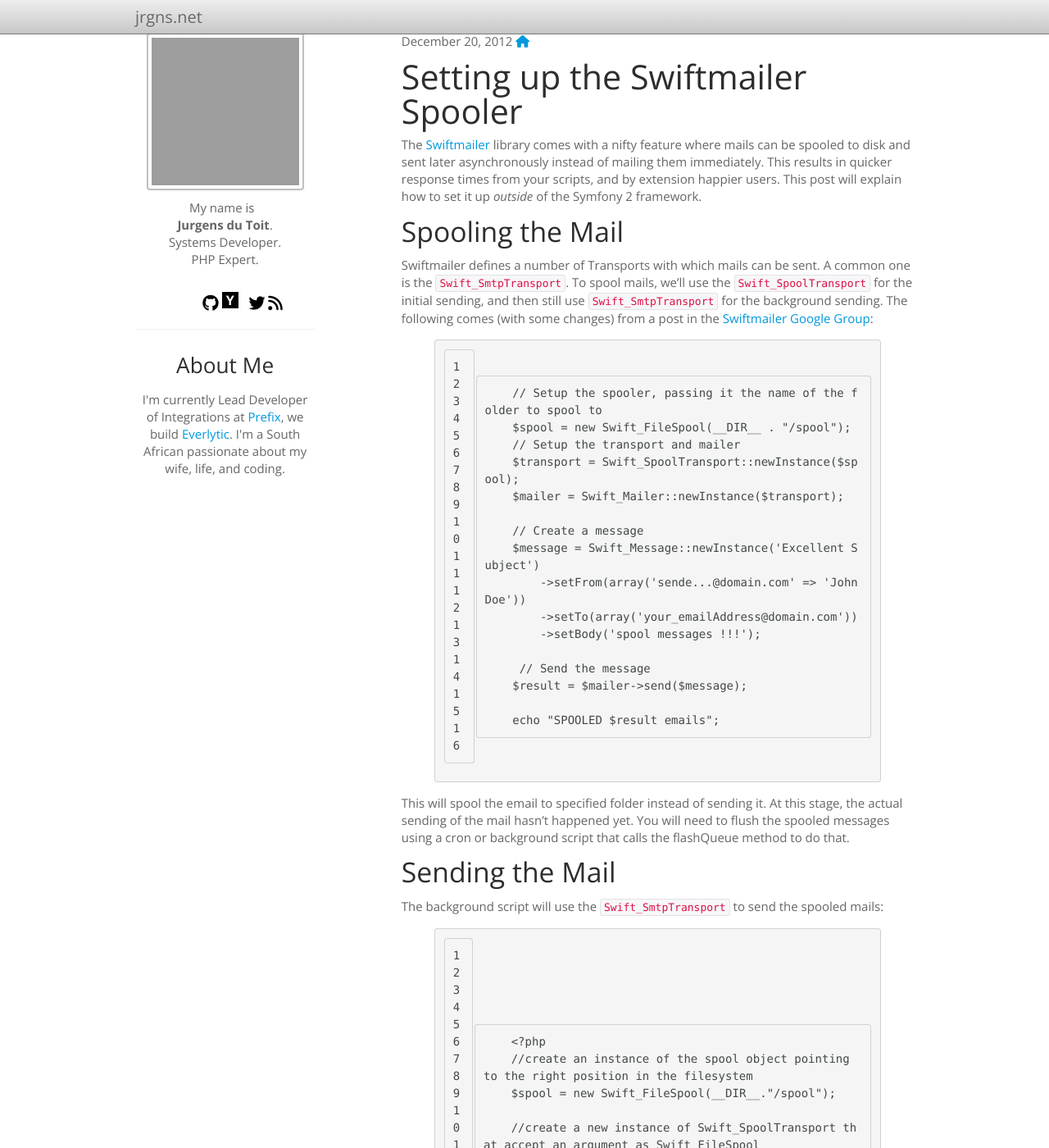
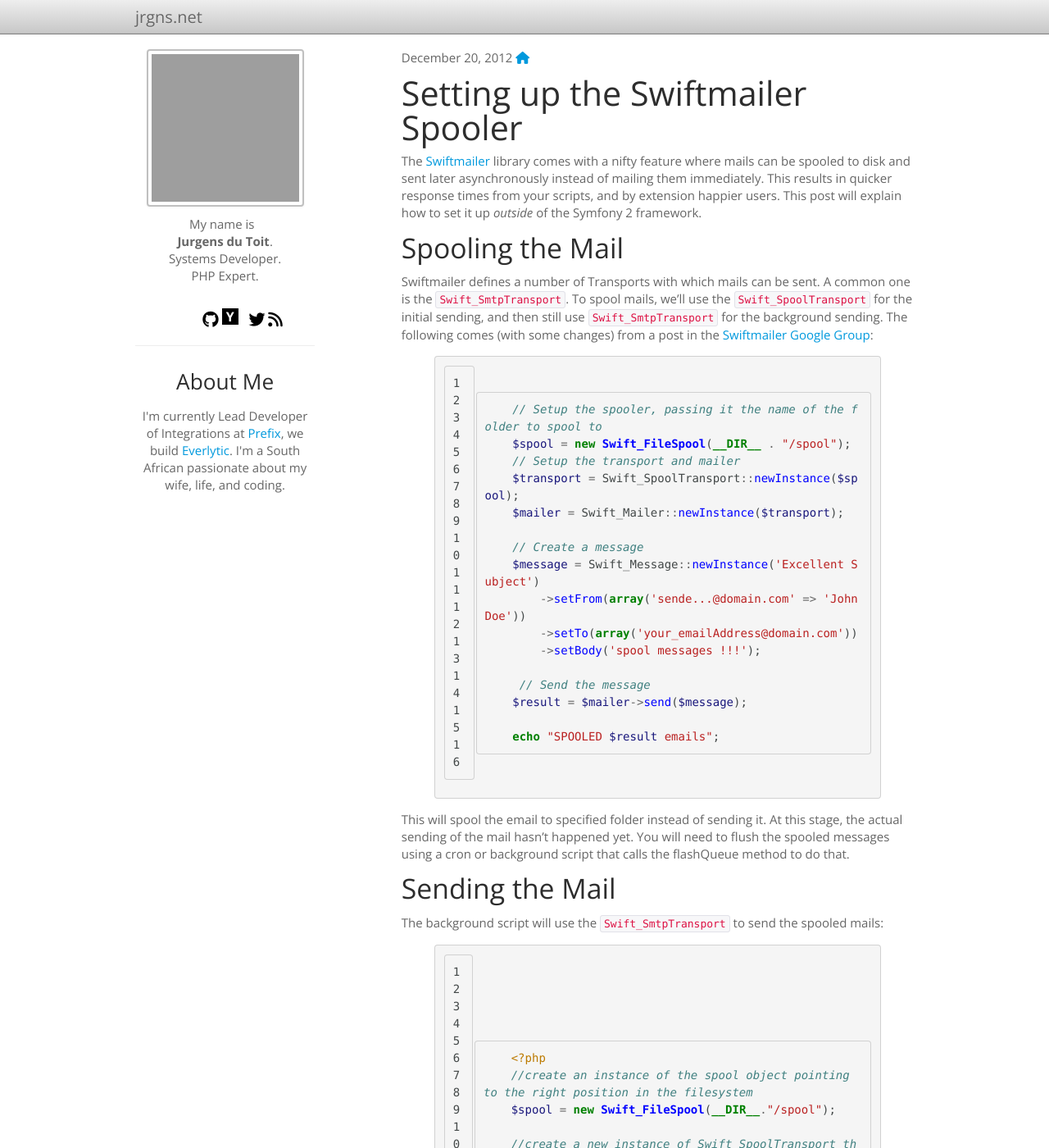
Before and after one commit to jrgns/jrgns.github.com, a Jekyll site: the page built from _posts/2012-12-20-setting-up-the-swiftmailer-spooler.md, in a window 1280 px wide and 1400 px high. Shown: the whole window at 82% size. Built offline with Jekyll 4.4.1, drawn with Linux system fonts in a browser that asks for light colours; nearby versions of some CDN libraries; library files that are not in the unit come from our copies; comment, search, counter and statistics services are not loaded; grey boxes are pictures that could not be loaded.

Commit message:
Added pygments CSS

```diff
--- a/_layouts/default.html
+++ b/_layouts/default.html
@@ -14,11 +14,12 @@
     <link rel="stylesheet" href="/fonts/font-awesome.css">
     <style>
     body {
-        padding-top: 40px; /* 60px to make the container go all the way to the bottom of the topbar */
+        padding-top: 60px; /* 60px to make the container go all the way to the bottom of the topbar */
     }
     </style>
     <link rel="stylesheet" href="/css/bootstrap-responsive.min.css">
     <link rel="stylesheet" href="/css/site.css">
+    <link rel="stylesheet" href="/css/pygments.css">
 
     <!-- Le HTML5 shim, for IE6-8 support of HTML5 elements -->
     <!--[if lt IE 9]>
--- /dev/null
+++ b/css/pygments.css
@@ -0,0 +1,61 @@
+.hll { background-color: #ffffcc }
+.c { color: #408080; font-style: italic } /* Comment */
+.err { border: 1px solid #FF0000 } /* Error */
+.k { color: #008000; font-weight: bold } /* Keyword */
+.o { color: #666666 } /* Operator */
+.cm { color: #408080; font-style: italic } /* Comment.Multiline */
+.cp { color: #BC7A00 } /* Comment.Preproc */
+.c1 { color: #408080; font-style: italic } /* Comment.Single */
+.cs { color: #408080; font-style: italic } /* Comment.Special */
+.gd { color: #A00000 } /* Generic.Deleted */
+.ge { font-style: italic } /* Generic.Emph */
+.gr { color: #FF0000 } /* Generic.Error */
+.gh { color: #000080; font-weight: bold } /* Generic.Heading */
+.gi { color: #00A000 } /* Generic.Inserted */
+.go { color: #808080 } /* Generic.Output */
+.gp { color: #000080; font-weight: bold } /* Generic.Prompt */
+.gs { font-weight: bold } /* Generic.Strong */
+.gu { color: #800080; font-weight: bold } /* Generic.Subheading */
+.gt { color: #0040D0 } /* Generic.Traceback */
+.kc { color: #008000; font-weight: bold } /* Keyword.Constant */
+.kd { color: #008000; font-weight: bold } /* Keyword.Declaration */
+.kn { color: #008000; font-weight: bold } /* Keyword.Namespace */
+.kp { color: #008000 } /* Keyword.Pseudo */
+.kr { color: #008000; font-weight: bold } /* Keyword.Reserved */
+.kt { color: #B00040 } /* Keyword.Type */
+.m { color: #666666 } /* Literal.Number */
+.s { color: #BA2121 } /* Literal.String */
+.na { color: #7D9029 } /* Name.Attribute */
+.nb { color: #008000 } /* Name.Builtin */
+.nc { color: #0000FF; font-weight: bold } /* Name.Class */
+.no { color: #880000 } /* Name.Constant */
+.nd { color: #AA22FF } /* Name.Decorator */
+.ni { color: #999999; font-weight: bold } /* Name.Entity */
+.ne { color: #D2413A; font-weight: bold } /* Name.Exception */
+.nf { color: #0000FF } /* Name.Function */
+.nl { color: #A0A000 } /* Name.Label */
+.nn { color: #0000FF; font-weight: bold } /* Name.Namespace */
+.nt { color: #008000; font-weight: bold } /* Name.Tag */
+.nv { color: #19177C } /* Name.Variable */
+.ow { color: #AA22FF; font-weight: bold } /* Operator.Word */
+.w { color: #bbbbbb } /* Text.Whitespace */
+.mf { color: #666666 } /* Literal.Number.Float */
+.mh { color: #666666 } /* Literal.Number.Hex */
+.mi { color: #666666 } /* Literal.Number.Integer */
+.mo { color: #666666 } /* Literal.Number.Oct */
+.sb { color: #BA2121 } /* Literal.String.Backtick */
+.sc { color: #BA2121 } /* Literal.String.Char */
+.sd { color: #BA2121; font-style: italic } /* Literal.String.Doc */
+.s2 { color: #BA2121 } /* Literal.String.Double */
+.se { color: #BB6622; font-weight: bold } /* Literal.String.Escape */
+.sh { color: #BA2121 } /* Literal.String.Heredoc */
+.si { color: #BB6688; font-weight: bold } /* Literal.String.Interpol */
+.sx { color: #008000 } /* Literal.String.Other */
+.sr { color: #BB6688 } /* Literal.String.Regex */
+.s1 { color: #BA2121 } /* Literal.String.Single */
+.ss { color: #19177C } /* Literal.String.Symbol */
+.bp { color: #008000 } /* Name.Builtin.Pseudo */
+.vc { color: #19177C } /* Name.Variable.Class */
+.vg { color: #19177C } /* Name.Variable.Global */
+.vi { color: #19177C } /* Name.Variable.Instance */
+.il { color: #666666 } /* Literal.Number.Integer.Long */
```
